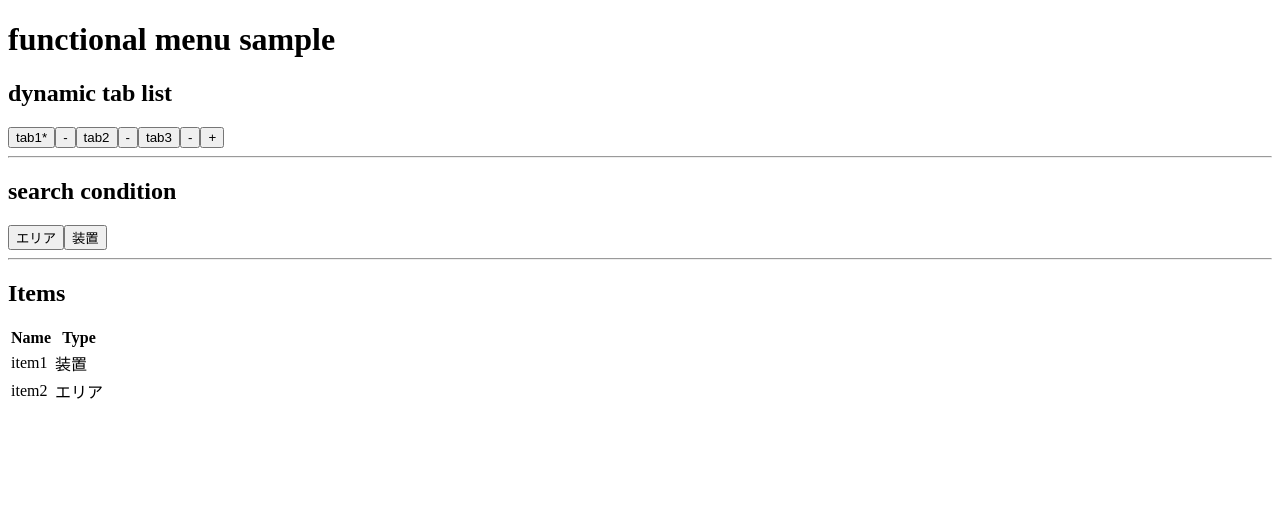
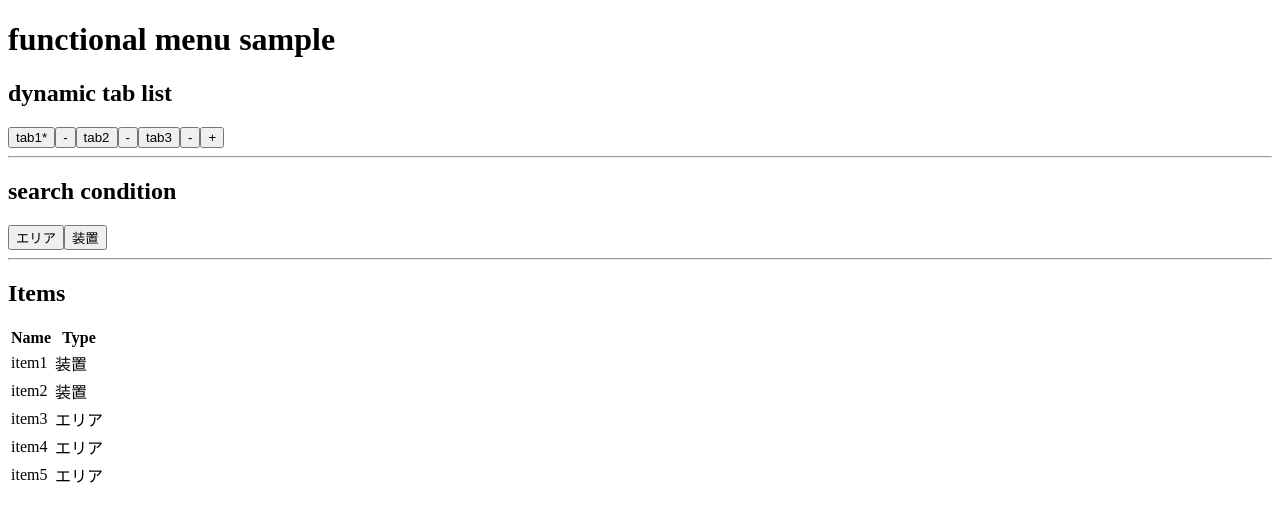
Before and after one commit to satotka/angular-sample, an Angular app in the folder mytest/: page / in a window 1280 px wide. Shown: the top 522 px of the page. Built offline with nearby package versions, Linux system fonts and the light colour scheme.

Commit message:
test: more test data.

```diff
--- a/mytest/src/app/item.service.ts
+++ b/mytest/src/app/item.service.ts
@@ -11,7 +11,10 @@ export class ItemService {
   getItems(): Item[] {
     return [
       { id: 1, name: 'item1', complete: false, type: '装置' },
-      { id: 2, name: 'item2', complete: false, type: 'エリア' }
+      { id: 2, name: 'item2', complete: false, type: '装置' },
+      { id: 3, name: 'item3', complete: false, type: 'エリア' },
+      { id: 4, name: 'item4', complete: false, type: 'エリア' },
+      { id: 5, name: 'item5', complete: false, type: 'エリア' }
     ];
   }
 }
```
